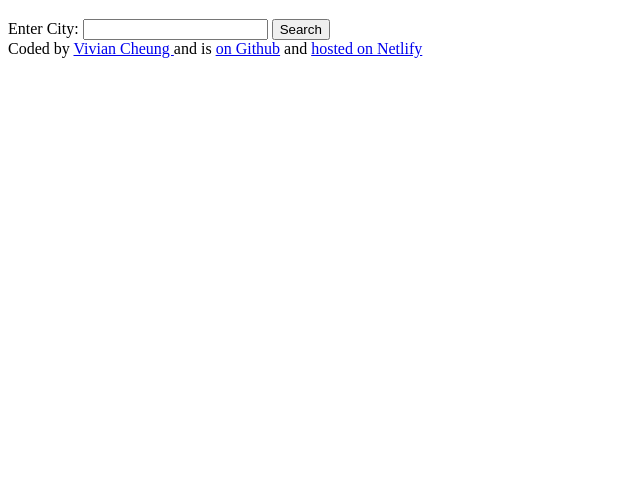
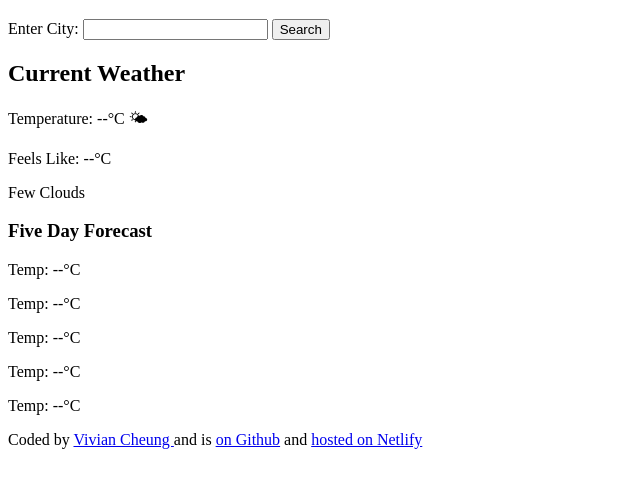
Before and after one commit to vcheungg/v-weather-app, a plain HTML site: page index.html in a window 1280 px wide. Shown: the part 61-548 px from the top of the page, without its empty margins (0-640 px from the left). Drawn offline with Linux system fonts and the light colour scheme.

Commit message:
Added 2 Sections - Current/Forecast

```diff
--- a/index.html
+++ b/index.html
@@ -6,12 +6,47 @@
     <title>Document</title>
   </head>
   <body>
-    <h1>Weather In <span class="city-name">Vancouver</span></h1>
+    <h1>Weather In <span id="city-name">Vancouver</span></h1>
     <form id="city-form">
       <label for="city-input">Enter City:</label>
       <input type="text" id="city-input" name="city" required />
       <button type="submit">Search</button>
     </form>
+    <section id="current-weather">
+      <h2>Current Weather</h2>
+      <p>
+        Temperature: <span id="temperature">--</span>°C
+        <span id="emoji">🌤</span>
+      </p>
+      <p>Feels Like: <span id="feel-temp">--°C</span></p>
+      <p><span id="description">Few Clouds</span></p>
+    </section>
+
+    <section id="five-day-forecast">
+      <h3>Five Day Forecast</h3>
+      <div id="grid-forecast">
+        <div class="day-forecast">
+          <p class="day"></p>
+          <p>Temp: <span class="day-temp">--</span>°C</p>
+        </div>
+        <div class="day-forecast">
+          <p class="day"></p>
+          <p>Temp: <span class="day-temp">--</span>°C</p>
+        </div>
+        <div class="day-forecast">
+          <p class="day"></p>
+          <p>Temp: <span class="day-temp">--</span>°C</p>
+        </div>
+        <div class="day-forecast">
+          <p class="day"></p>
+          <p>Temp: <span class="day-temp">--</span>°C</p>
+        </div>
+        <div class="day-forecast">
+          <p class="day"></p>
+          <p>Temp: <span class="day-temp">--</span>°C</p>
+        </div>
+      </div>
+    </section>
     <footer>
       Coded by
       <a href="https://github.com/vcheungg" target="_blank"> Vivian Cheung </a>
```
